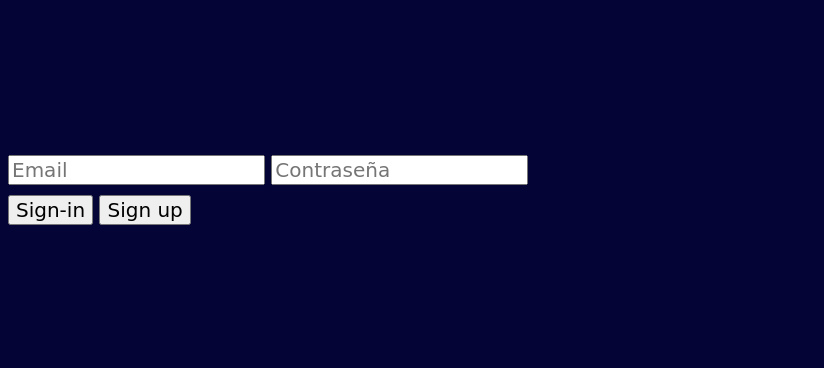
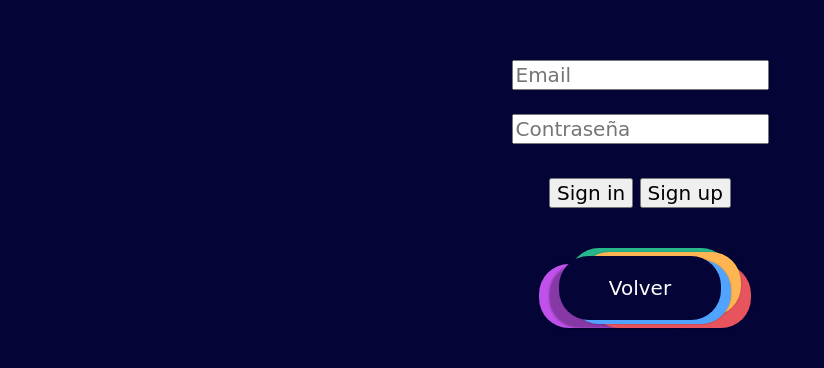
Before and after one commit to fAlfaro21/proyectoQuiz, a website: page src/public/signIn.html in a window 1280 px wide. Shown: the part 138-506 px from the top of the page, without its empty margins (0-824 px from the left). Drawn offline with Linux system fonts and the light colour scheme.

Commit message:
Some css make-up for the signIn and signUp htmls

```diff
--- a/src/public/JS/scripts.js
+++ b/src/public/JS/scripts.js
@@ -467,11 +467,19 @@ function signOut() {
     //console.log(`localStorageId: ${localStorageId}`);
     //console.log(`userId: ${userId}`);
     fetch(`quiz/users/logout/${localStorageId}`, options)
+
+        // .then(response => response.json())
+        // .then(data => {
+        //     if (data.status === 200){
+        //         alert("Adiós");
+        //         window.location.href = data.url;
+        //     }
+        // })
+
         .then(response => {
             if (response.status === 200) {
                 alert("Adiós");
-                userId = "";
-                resetGame();
+                window.location.href = "http://localhost:4000/index.html"
             }
         })
         .catch(err => console.log(err))
--- a/src/public/css/style.css
+++ b/src/public/css/style.css
@@ -11,6 +11,15 @@ body{
 
 body.div{
     display: none;
+}
+
+body.signIn, body.signUp{
+    display: flex;
+    align-items: center;
+}
+
+.signIn{
+    justify-content: center;
 }
 
 nav{
--- a/src/public/signIn.html
+++ b/src/public/signIn.html
@@ -7,19 +7,23 @@
     <link rel="stylesheet" href="css/style.css">
     <script defer src="JS/scripts.js"></script>
 </head>
-    <body class="signin">
+    <body class="signIn">
             <div>
                 <small></small>
                 <!-- <label for="userEmail">Usuario</label>:<br> -->
-                <input type="email" name="userEmail" id="userEmail" placeholder="Email">
+                <input type="email" name="userEmail" id="userEmail" placeholder="Email"><br><br>
                 <small></small>
                 <!-- <label for="userPass">Contraseña</label>:<br> -->
                 <input type="password" name="userPass" id="userPass" placeholder="Contraseña">
             </div>
+            <br>
             <div>
-                <input id="signInButton" class="centered" type="submit" value="Sign-in">
+                <input id="signInButton" class="centered" type="submit" value="Sign in">
                 <input id="signUpButton" class="centered" type="submit" value="Sign up">
             </div>
-
+            <br><br>
+            <div>
+                <a href="index.html" class="welcomeButton">Volver</a>
+            </div>
     </body>
 </html>
--- a/src/routes/users.js
+++ b/src/routes/users.js
@@ -84,12 +84,11 @@ route.get('/login/:email', (req, res) => {
 
 route.get('/logout/:localSotrageId', async (req, res) => {
     const localSotrageId = req.params.localSotrageId;
-    console.log(`localSotrageId: ${localSotrageId}`);
     const newSecret = cryptoRandomString({length: 10, type: 'base64'});
   try {
     if (localSotrageId != ""){
       const tokenDecoded = jwt.decode(localSotrageId);
-      const userData = await User.findOneAndUpdate({email: tokenDecoded.user},{$set:{"secret":newSecret}});
+      const userData = await User.findOneAndUpdate({email: tokenDecoded.user},{$set:{"secret":newSecret}})
 
         res.status(200).json({
           Message: "Secreto modificado",
@@ -97,6 +96,7 @@ route.get('/logout/:localSotrageId', async (req, res) => {
           NewUser: newSecret,
           Ok: true,
           data: "ok",
+          url: "http://localhost:4000/index.html",
         });
   };
   } catch (err) {
```
Also changed, not shown: src/public/index.html (+4 -4 lines), src/public/signUp.html (+7 -6 lines). Lines whose indentation alone changed are shown as unchanged.
